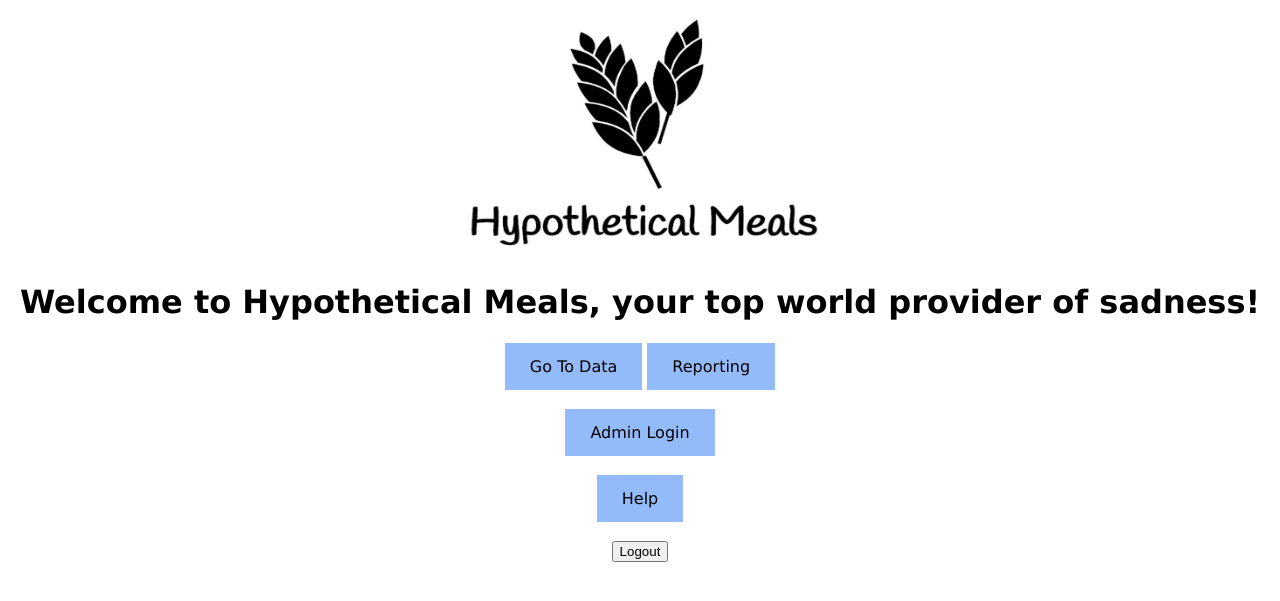
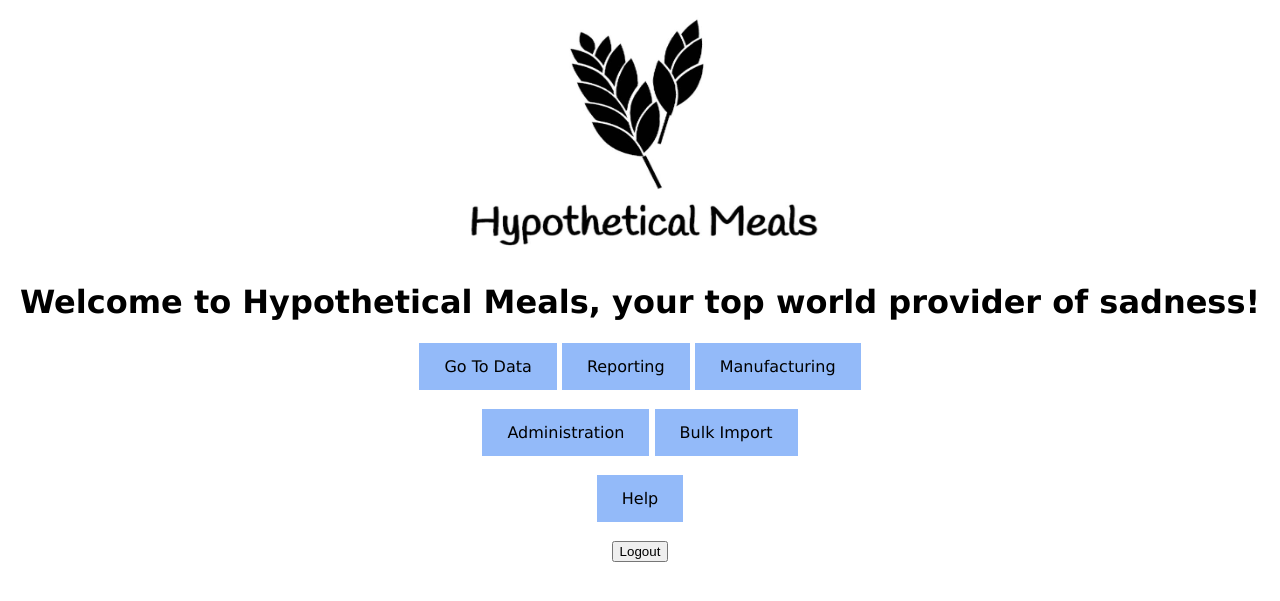
Before and after one commit to Unpaid-Interns/FoodManage, a Django app: page / in a window 1280 px wide. Shown: the top 601 px of the page. Run offline with Django 3.2, Linux system fonts and the light colour scheme; the visitor is signed in with stand-in values (Sample User, id 1).

Commit message:
Completed links

```diff
--- a/food_site/dep_report/templates/dep_report/detail.html
+++ b/food_site/dep_report/templates/dep_report/detail.html
@@ -8,6 +8,7 @@
     	<link rel="stylesheet" type="text/css" href="{% static "sku_manage/data.css" %}" />
 </head>
 
+{% if user.is_authenticated %}
 
 <h1>Ingredient Dependency Report</h1>
 
@@ -28,3 +29,7 @@
 	</tr>
 {% endfor %}
 </table>
+
+{% else %}
+<h1>You must be logged in to view data</h1>
+{% endif %}
--- a/food_site/home/templates/home/index.html
+++ b/food_site/home/templates/home/index.html
@@ -14,6 +14,7 @@
 	{% if user.is_authenticated %}
 	<a class="btn btn-primary" href="/search">Go To Data</a>
 	<a class="btn btn-primary" href="/reporting/ingredient">Reporting</a>
+	<a class="btn btn-primary" href="/manufacturing">Manufacturing</a>
 	<br></br>
 	{% else %}
 	<h2>User Login</h2>
@@ -26,8 +27,11 @@
 	</form>
 	<br></br>
 	{% endif %}
-	<a class="btn btn-primary" href="/admin">Admin Login</a>
+	{% if request.user.is_staff %}
+	<a class="btn btn-primary" href="/admin">Administration</a>
+	<a class="btn btn-primary" href="/importer">Bulk Import</a>
 	<br></br>
+	{% endif %}
 	<a class="btn btn-primary" href="/help">Help</a>
 	{% if user.is_authenticated %}
 	<br></br>
```
